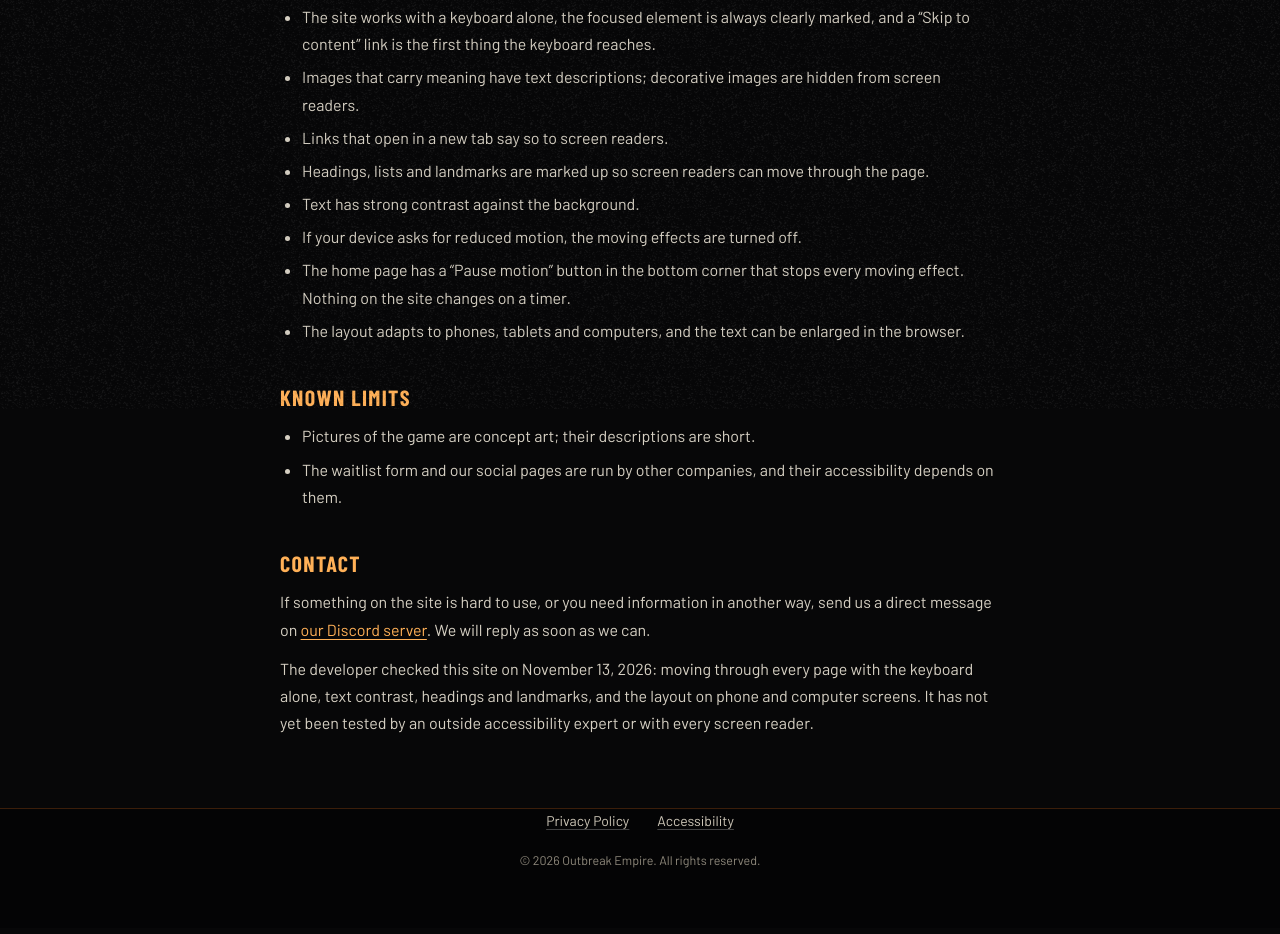
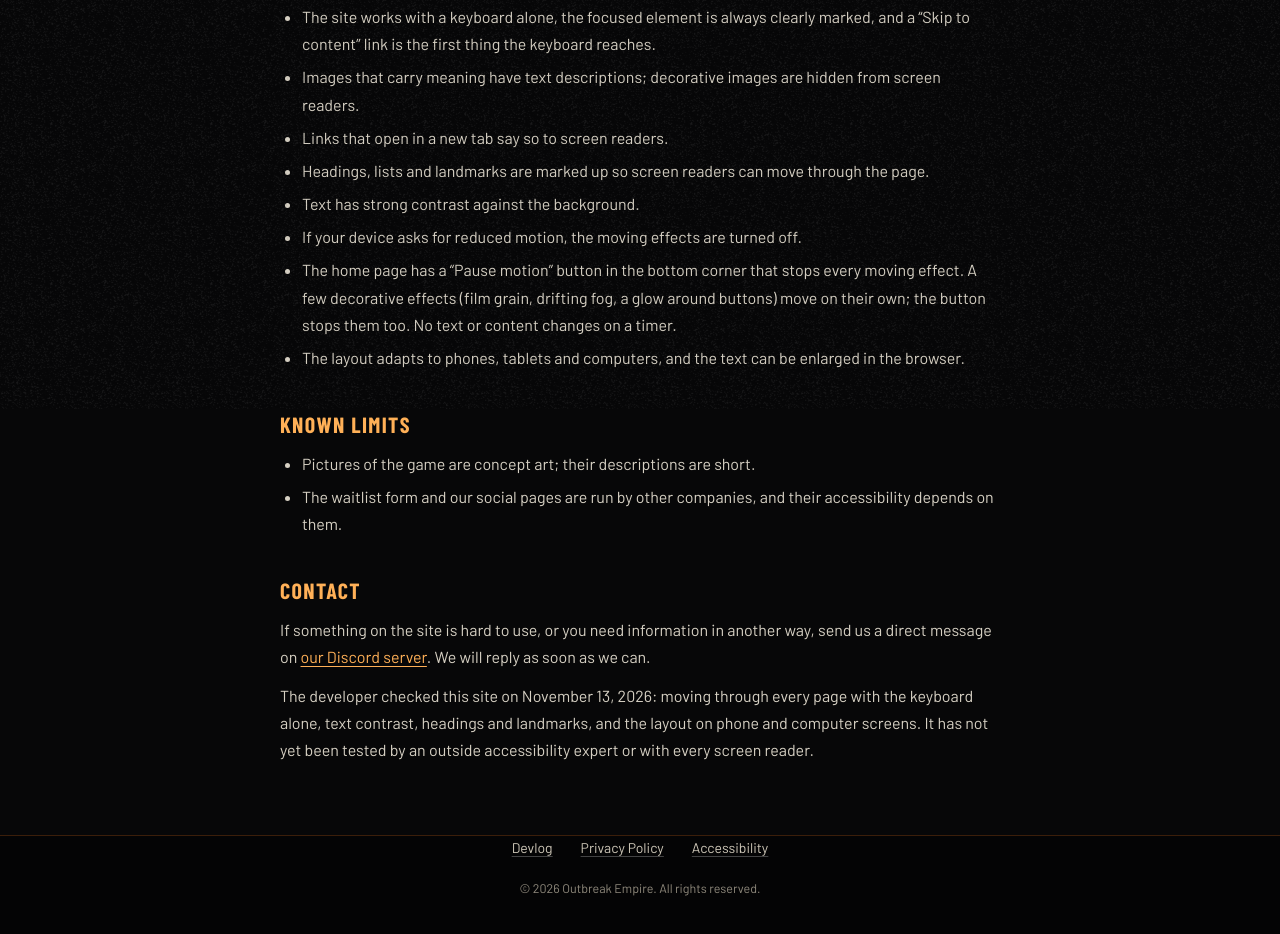
Before and after one commit to nivazulay909066-sys/outbreak-empire-site, a plain HTML site: page accessibility.html in a window 1280 px wide. Shown: the part 434-1368 px from the top of the page. Drawn offline with Linux system fonts and the light colour scheme.

Commit message:
בדיקת חוקיות וקידום: תשובת "חינם" מדויקת, הצהרת נגישות מדויקת, קישור ליומן בכל העמודים
- שאלה על חינם: "חינם לשחק" במקום "חינם", כדי שלא ייחשב פרסום מטעה (בלי אזכור של קניות).
- הצהרת הנגישות: נכתב במדויק שכמה אפקטים דקורטיביים זזים לבד והכפתור עוצר גם אותם; שום תוכן לא מתחלף לפי זמן.
- קישור ליומן הפיתוח בתחתית עמוד הפרטיות, הנגישות ועמוד השגיאה.
נבדק: אפס שגיאות HTML בכל העמודים, נתונים מובנים בלי שגיאות, כל הקישורים והתמונות עונים.

Co-Authored-By: Claude Opus 5.5 <noreply@anthropic.com>

```diff
--- a/accessibility.html
+++ b/accessibility.html
@@ -31,7 +31,7 @@
     <li>Headings, lists and landmarks are marked up so screen readers can move through the page.</li>
     <li>Text has strong contrast against the background.</li>
     <li>If your device asks for reduced motion, the moving effects are turned off.</li>
-    <li>The home page has a “Pause motion” button in the bottom corner that stops every moving effect. Nothing on the site changes on a timer.</li>
+    <li>The home page has a “Pause motion” button in the bottom corner that stops every moving effect. A few decorative effects (film grain, drifting fog, a glow around buttons) move on their own; the button stops them too. No text or content changes on a timer.</li>
     <li>The layout adapts to phones, tablets and computers, and the text can be enlarged in the browser.</li>
   </ul>
 
@@ -47,7 +47,8 @@
 </main>
 <footer class="foot">
   <div class="foot__in">
-    <nav class="foot__links" aria-label="Legal">
+    <nav class="foot__links" aria-label="More">
+      <a href="devlog/">Devlog</a>
       <a href="privacy.html">Privacy Policy</a>
       <a href="accessibility.html" aria-current="page">Accessibility</a>
     </nav>
```
Also changed, not shown: 404.html (+2 -1 lines), index.html (+1 -1 lines), privacy.html (+2 -1 lines).
